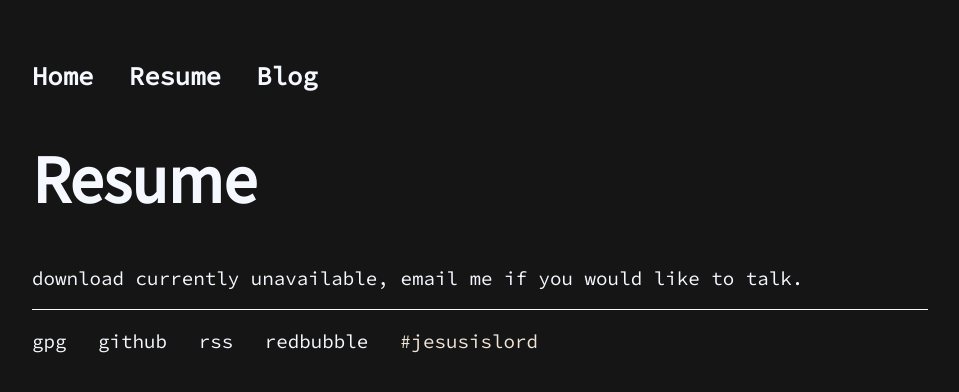
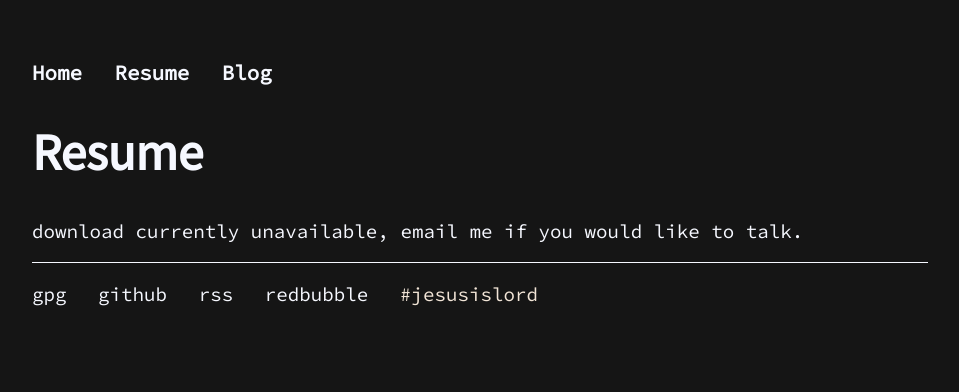
Before and after one commit to codyilardo/codyilardo.github.io, a Jekyll site: the page built from resume/index.html, in a window 1280 px wide. Shown: the top 392 px of the page, without its empty margins (160-1119 px from the left). Built offline with Jekyll 4.4.1, drawn with Linux system fonts in a browser that asks for light colours.

Commit message:
css styling etc

```diff
--- a/css/main.css
+++ b/css/main.css
@@ -39,7 +39,7 @@ nav ul, footer ul {
 
 nav ul {
     font-weight: bold;
-    font-size: 1.6em;
+    font-size: 1.3em;
 }
 
 
@@ -61,7 +61,7 @@ a:hover {
 
 h1 {
     font-family: 'Source Sans Pro', sans-serif;
-    font-size: 4.2em;
+    font-size: 3.2em;
 }
 
 p {
```
